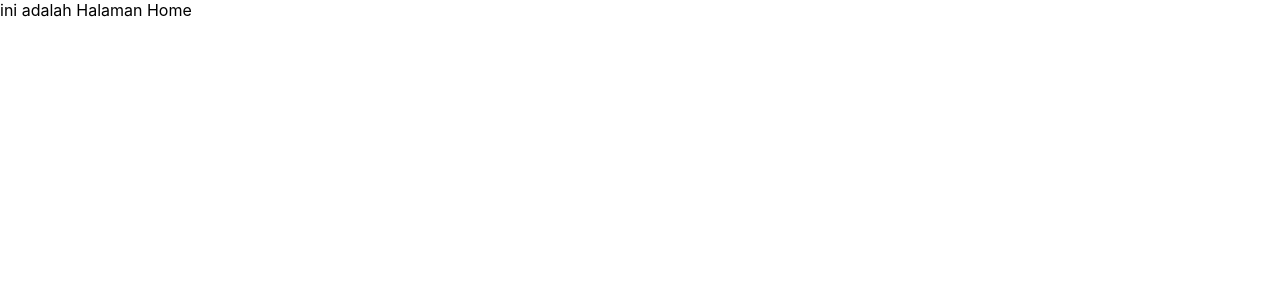
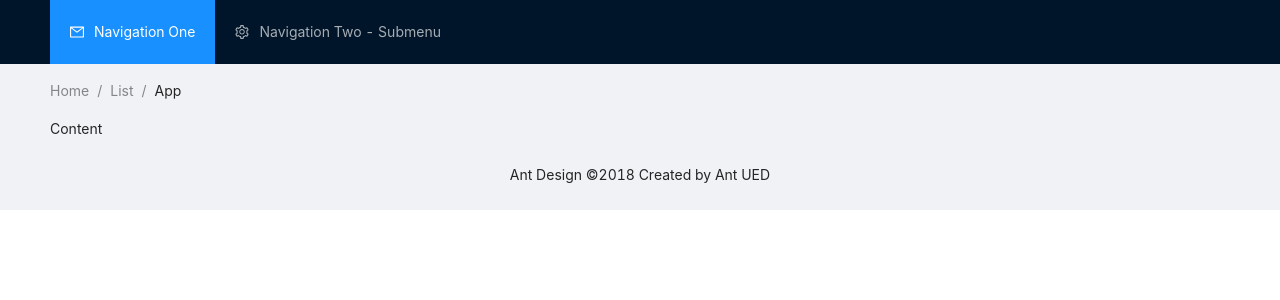
Before and after one commit to jokojr97/portofolio, a React (Create React App) app: page / in a window 1280 px wide. Shown: the top 300 px of the page. Built offline with nearby package versions, Linux system fonts and the light colour scheme.

Commit message:
ant design coba

```diff
--- a/package.json
+++ b/package.json
@@ -6,6 +6,7 @@
     "@testing-library/jest-dom": "^5.16.4",
     "@testing-library/react": "^13.2.0",
     "@testing-library/user-event": "^13.5.0",
+    "antd": "^4.20.6",
     "react": "^18.1.0",
     "react-dom": "^18.1.0",
     "react-router-dom": "^6.3.0",
--- a/src/App.js
+++ b/src/App.js
@@ -1,4 +1,3 @@
-import logo from './logo.svg';
 import './App.css';
 import React from 'react';
 import Home from './page/home';
@@ -6,17 +5,21 @@ import Login from './page/login';
 import {
   BrowserRouter as Router,
   Route,
-  Routes
+  Routes as Switch
 } from "react-router-dom";
+import Portofolio from './page/portofolio';
+import NotFound from './page/Notfound';
 
 function App() {
   return (
     <React.Fragment>
       <Router>
-        <Routes>
+        <Switch>
           <Route path="/" exact element={<Home />} />
+          <Route path="/portofolio" exact element={<Portofolio />} />
           <Route path="/login" exact element={<Login />} />
-        </Routes>
+          <Route path="*" exact={true} element={<NotFound />} />
+        </Switch>
       </Router>
     </React.Fragment>
   );
--- /dev/null
+++ b/src/page/Notfound.js
@@ -0,0 +1,11 @@
+import React from "react";
+
+const NotFound = props => {
+    return <div> {
+        <div>
+            halaman NotFound 404
+        </div>
+    }</div>
+}
+
+export default NotFound
--- /dev/null
+++ b/src/page/_partials/navbar.js
@@ -0,0 +1,37 @@
+import { Menu } from "antd";
+import 'antd/dist/antd.css';
+import '../../index.css';
+import React from "react";
+import { MailOutlined, AppstoreOutlined, SettingOutlined } from '@ant-design/icons';
+
+const Navbar = () => {
+    return (
+        <div className="container-fluid">
+            <div className="header">
+                <Menu theme="dark" mode="horizontal" defaultSelectedKeys={['mail']}>
+                    <Menu.Item key="mail" icon={<MailOutlined />}>
+                        Navigation One
+                    </Menu.Item>
+                    <Menu.SubMenu key="SubMenu" title="Navigation Two - Submenu" icon={<SettingOutlined />}>
+                        <Menu.Item key="two" icon={<AppstoreOutlined />}>
+                            Navigation Two
+                        </Menu.Item>
+                        <Menu.Item key="three" icon={<AppstoreOutlined />}>
+                            Navigation Three
+                        </Menu.Item>
+                        <Menu.ItemGroup title="Item Group">
+                            <Menu.Item key="four" icon={<AppstoreOutlined />}>
+                                Navigation Four
+                            </Menu.Item>
+                            <Menu.Item key="five" icon={<AppstoreOutlined />}>
+                                Navigation Five
+                            </Menu.Item>
+                        </Menu.ItemGroup>
+                    </Menu.SubMenu>
+                </Menu>
+            </div>
+        </div>
+    )
+}
+
+export default Navbar
--- a/src/page/home.js
+++ b/src/page/home.js
@@ -1,11 +1,35 @@
+
+
 import React from "react";
+import 'antd/dist/antd.css';
+import '../index.css';
+import { Layout, Menu, Breadcrumb } from 'antd';
+import Navbar from './_partials/navbar';
+const { Header, Content, Footer } = Layout;
+// import Navbar from './_partials/navbar';
+
+// import Navbar from "./_partials/navbar";
 
 const Home = props => {
-    console.log("halaman home");
+    // console.log("halaman home");
     return <div>
         {
             <div>
-                ini adalah Halaman Home
+                <Layout className="layout">
+                    <Header>
+                        <div className="logo" />
+                        <Navbar />
+                    </Header>
+                    <Content style={{ padding: '0 50px' }}>
+                        <Breadcrumb style={{ margin: '16px 0' }}>
+                            <Breadcrumb.Item>Home</Breadcrumb.Item>
+                            <Breadcrumb.Item>List</Breadcrumb.Item>
+                            <Breadcrumb.Item>App</Breadcrumb.Item>
+                        </Breadcrumb>
+                        <div className="site-layout-content">Content</div>
+                    </Content>
+                    <Footer style={{ textAlign: 'center' }}>Ant Design ©2018 Created by Ant UED</Footer>
+                </Layout>
             </div>
         }
     </div>
--- /dev/null
+++ b/src/page/portofolio.js
@@ -0,0 +1,11 @@
+import React from "react";
+
+const Portofolio = props => {
+    return <div>
+        {
+            <div> ini adalah halaman portofolio</div>
+        }
+    </div>
+}
+
+export default Portofolio
```
Also changed, not shown: 1 other file (tests, documents, lock files or other folders).
